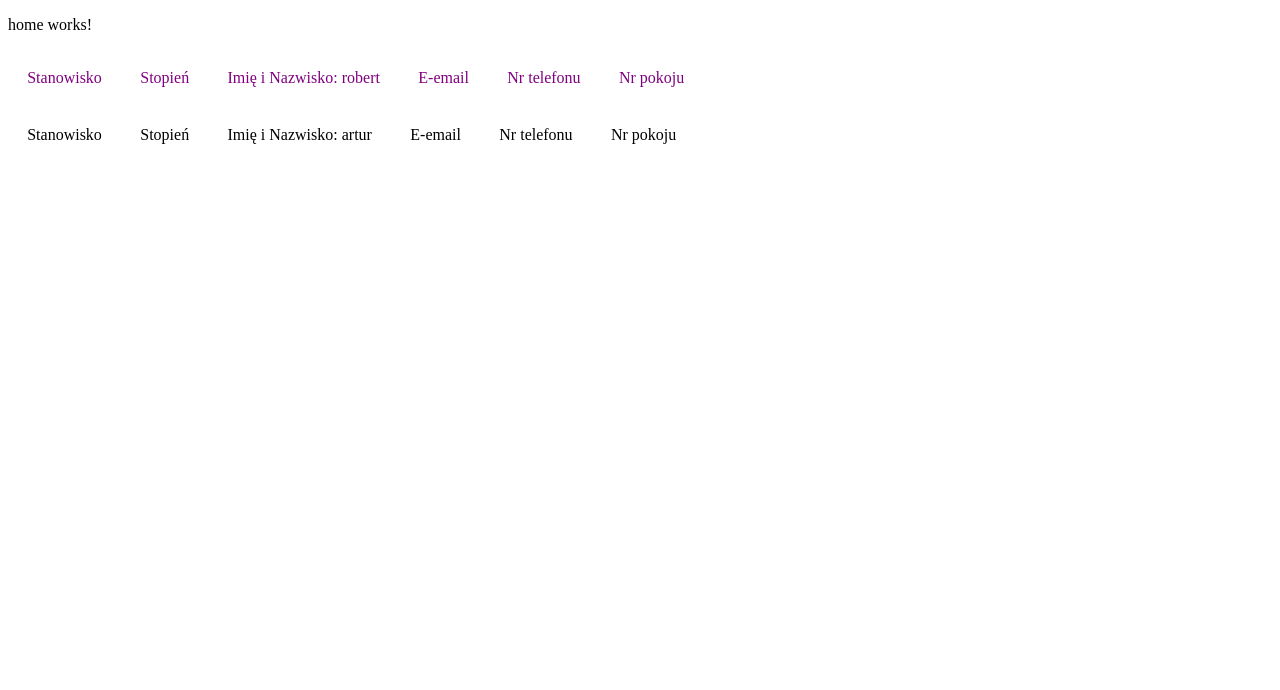
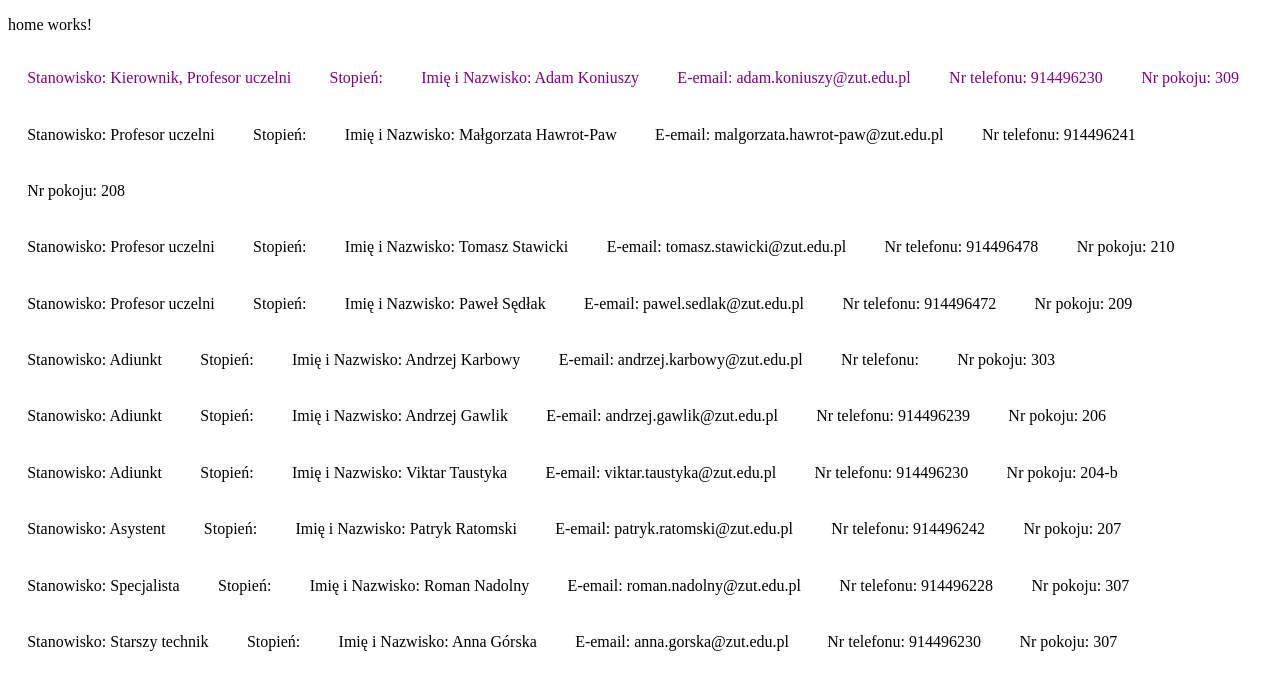
Before and after one commit to AdamrePL/IOZE-Web, an Angular app: page / in a window 1280 px wide. Shown: the top 690 px of the page. Built offline with nearby package versions, Linux system fonts and the light colour scheme.

Commit message:
filled up most of info for staff

```diff
--- a/src/app/pages/kadra/components/Employee.ts
+++ b/src/app/pages/kadra/components/Employee.ts
@@ -3,6 +3,6 @@ export interface Employee {
     Stanowisko?: string;
     degree?: string;
     email?: string;
-    phone?: string;
+    phone?: number;
     room?: string;
 }
--- a/src/app/pages/kadra/components/employee/employee.component.html
+++ b/src/app/pages/kadra/components/employee/employee.component.html
@@ -1,6 +1,6 @@
-<div>Stanowisko</div>
-<div>Stopień</div>
+<div>Stanowisko: {{details.Stanowisko}}</div>
+<div>Stopień: {{details.degree}}</div>
 <div>Imię i Nazwisko: {{details.name}}</div>
-<div>E-email</div>
-<div>Nr telefonu</div>
-<div>Nr pokoju</div>
+<div>E-email: {{details.email}}</div>
+<div>Nr telefonu: {{details.phone}}</div>
+<div>Nr pokoju: {{details.room}}</div>
--- a/src/app/pages/kadra/kadra.component.ts
+++ b/src/app/pages/kadra/kadra.component.ts
@@ -1,15 +1,92 @@
 import { Component } from '@angular/core';
 import { Employee } from './components/Employee';
-import { EmployeeComponent } from "./components/employee/employee.component";
+import { EmployeeComponent } from './components/employee/employee.component';
 
 @Component({
-  selector: 'app-kadra',
-  standalone: true,
-  imports: [EmployeeComponent],
-  templateUrl: './kadra.component.html',
-  styleUrl: './kadra.component.css'
+    selector: 'app-kadra',
+    standalone: true,
+    imports: [EmployeeComponent],
+    templateUrl: './kadra.component.html',
+    styleUrl: './kadra.component.css',
 })
+export class KadraComponent {
+    employees: Employee[] = [
+        {
+            name: 'Adam Koniuszy',
+            Stanowisko: 'Kierownik, Profesor uczelni',
+            phone: 914496230,
+            email: 'adam.koniuszy@zut.edu.pl',
+            room: '309',
+        },
+        {
+            name: 'Małgorzata Hawrot-Paw',
+            Stanowisko: 'Profesor uczelni',
+            phone: 914496241,
+            email: 'malgorzata.hawrot-paw@zut.edu.pl',
+            room: '208',
+        },
+        {
+            name: 'Tomasz Stawicki',
+            Stanowisko: 'Profesor uczelni',
+            phone: 914496478,
+            email: 'tomasz.stawicki@zut.edu.pl',
+            room: '210',
+        },
+        {
+            name: 'Paweł Sędłak',
+            Stanowisko: 'Profesor uczelni',
+            phone: 914496472,
+            email: 'pawel.sedlak@zut.edu.pl',
+            room: '209',
+        },
+        {
+            name: 'Andrzej Karbowy',
+            Stanowisko: 'Adiunkt',
+            email: 'andrzej.karbowy@zut.edu.pl',
+            room: '303',
+        },
+        {
+            name: 'Andrzej Gawlik',
+            Stanowisko: 'Adiunkt',
+            phone: 914496239,
+            email: 'andrzej.gawlik@zut.edu.pl',
+            room: '206',
+        },
+        {
+            name: 'Viktar Taustyka',
+            Stanowisko: 'Adiunkt',
+            phone: 914496230,
+            email: 'viktar.taustyka@zut.edu.pl',
+            room: '204-b',
+        },
+        {
+            name: 'Patryk Ratomski',
+            Stanowisko: 'Asystent',
+            phone: 914496242,
+            email: 'patryk.ratomski@zut.edu.pl',
+            room: '207',
+        },
+        {
+            name: 'Roman Nadolny',
+            Stanowisko: 'Specjalista',
+            phone: 914496228,
+            email: 'roman.nadolny@zut.edu.pl',
+            room: '307',
+        },
+        {
+            name: 'Anna Górska',
+            Stanowisko: 'Starszy technik',
+            phone: 914496230,
+            email: 'anna.gorska@zut.edu.pl',
+            room: '307',
+        },
+    ];
+}
 
-export class KadraComponent {
-    employees: Employee[] = [{ name: "robert" }, { name: "artur" }]
-}
+/**
+ * # Grab all email adress from https://agro.zut.edu.pl/aktualnosci/struktura-wydzialu/katedra-inzynierii-odnawialnych-zrodel-energii.html
+ *
+ * document.querySelectorAll("#c33756 > div:nth-child(3) > table > tbody > tr > :nth-child(3)").forEach(text => {
+ *     console.log('"' + text.innerText + '"')
+ * })
+ */
```
